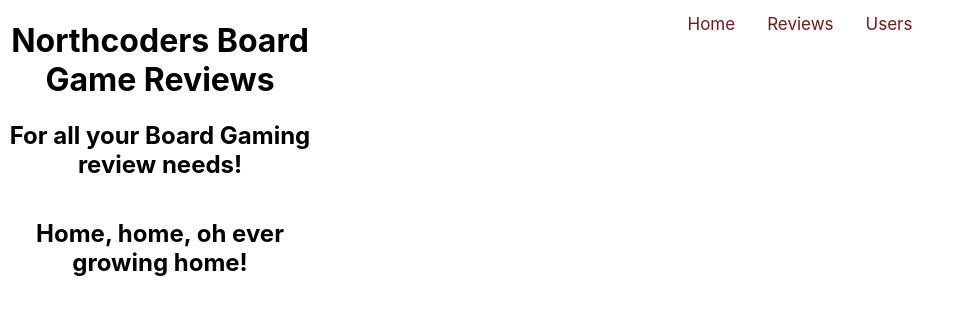
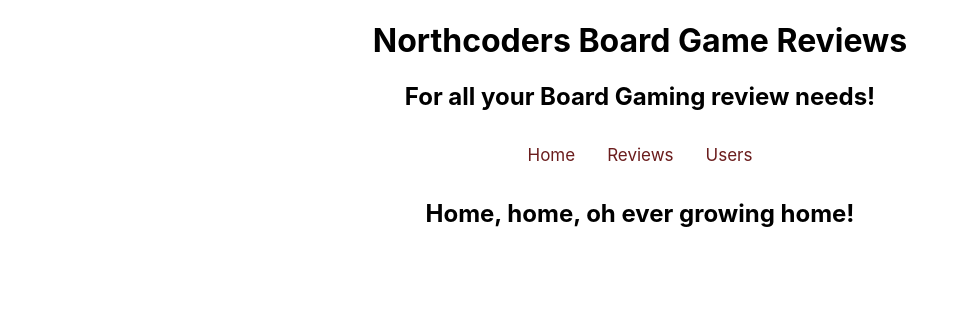
Before and after one commit to EduardoAquinta/nc-games, a React (Create React App) app: page / in a window 1280 px wide. Shown: the top 314 px of the page, without its empty margins (0-964 px from the left). Built offline with nearby package versions, Linux system fonts and the light colour scheme.

Commit message:
Made the display readable in mobile mode

```diff
--- a/src/App.css
+++ b/src/App.css
@@ -1,23 +1,7 @@
 .App {
   text-align: center;
-  display: grid;
-  grid-template-columns: 100%;
-  grid-template-rows: min-content auto auto;
-  grid-template-areas:
-    'Header'
-    'navbar'
-    'reviewList';
-}
+  }
 
-@media only screen and (min-width: 600px) {
-  .App {
-    grid-template-columns: 25% 75%;
-    grid-template-rows: min-content auto;
-    grid-template-areas:
-      'Header Header'
-      'navbar reviewList';
-  }
-}
 
 #Header {
   text-decoration: dotted;
```
